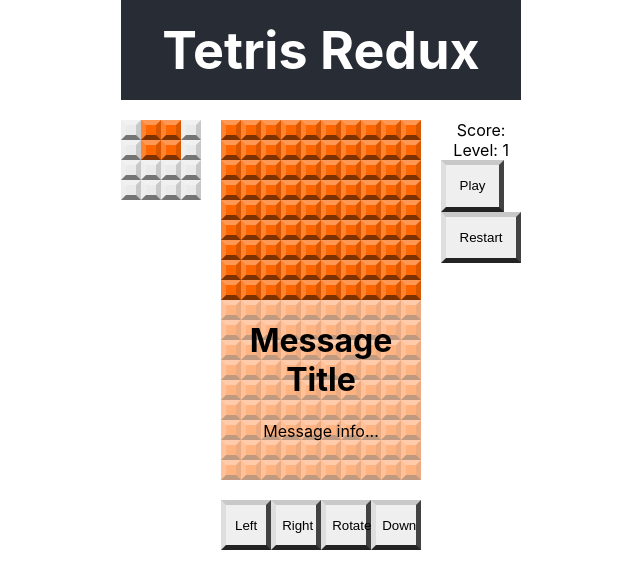
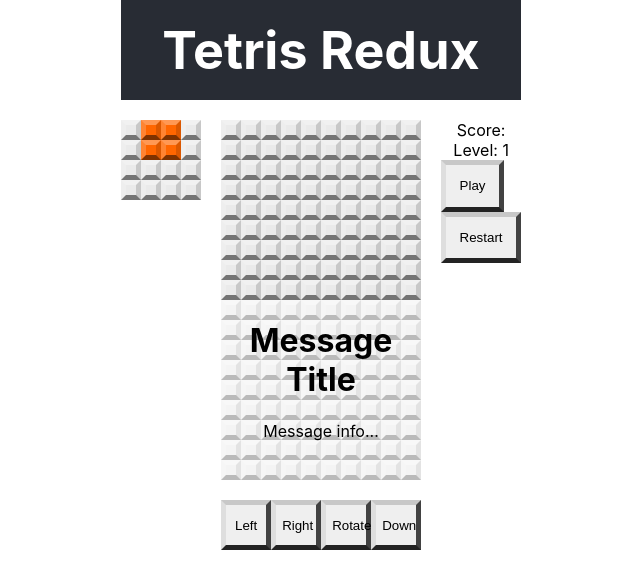
Before and after one commit to miguelquispe/react-redux-tetris-app, a React (Create React App) app: page / in a window 1280 px wide. Shown: the top 588 px of the page, without its empty margins (319-959 px from the left). Built offline with nearby package versions, Linux system fonts and the light colour scheme.

Commit message:
feat: Added connection for grid board

```diff
--- a/src/components/GridBoard.jsx
+++ b/src/components/GridBoard.jsx
@@ -1,22 +1,49 @@
+import { useSelector } from "react-redux";
+import { shapes } from "../utils";
 import GridSquare from "./GridSquare";
 
 // Represents a 10 x 18 grid of grid squares
 const GridBoard = () => {
+  const game = useSelector(state => state.game);
+  const { grid, shape, rotation, x, y, isRunning, speed } = game;
   // generates an array of 18 rows, each containing 10 GridSquares.
-  const grid = [];
+  const block = shapes[shape][rotation];
+  const blockColor = shape;
 
-  for (let row = 0; row < 18; row++) {
-    grid.push([]);
-    for (let col = 0; col < 10; col++) {
-      grid[row].push(<GridSquare key={`${col}${row}`} color="1" />)
+  // Map row
+  const gridSquares = grid.map((rowArray, row) => {
+    // Map columns
+    return rowArray.map((square, col) => {
+      // Find the block x and y on the shape grid
+      // By subtracting the x and y from the col and the row we get the position of the upper left corner of the block array as if it was superimposed over the main grid
+      const blockX = col - x;
+      const blockY = col - y;
+      let color = square;
+      // Map current falling block to grid.
+      // For any squares that fall on the grid we need to look at the block array and see if there is a 1 in this case we use the block color.
+      if (blockX >= 0 && blockX < block.length && blockY >= 0 && blockY < block.length) {
+        color = block[blockY][blockX] === 0 ? color : blockColor
+      }
+      // Generate a unique key for every block
+      const k = row * grid[0].length + col;
+      // Generate a grid square
+      return <GridSquare
+              key={k}
+              color={color} />
+    })
+  })
+  // for (let row = 0; row < 18; row++) {
+  //   grid.push([]);
+  //   for (let col = 0; col < 10; col++) {
+  //     grid[row].push(<GridSquare key={`${col}${row}`} color="1" />)
 
-    }
-  }
+  //   }
+  // }
 
   // The components generated in makeGrid are rendered in div.grid-board
   return (
     <div className="grid-board">
-      {grid}
+      {gridSquares}
     </div>
   )
 }
```
